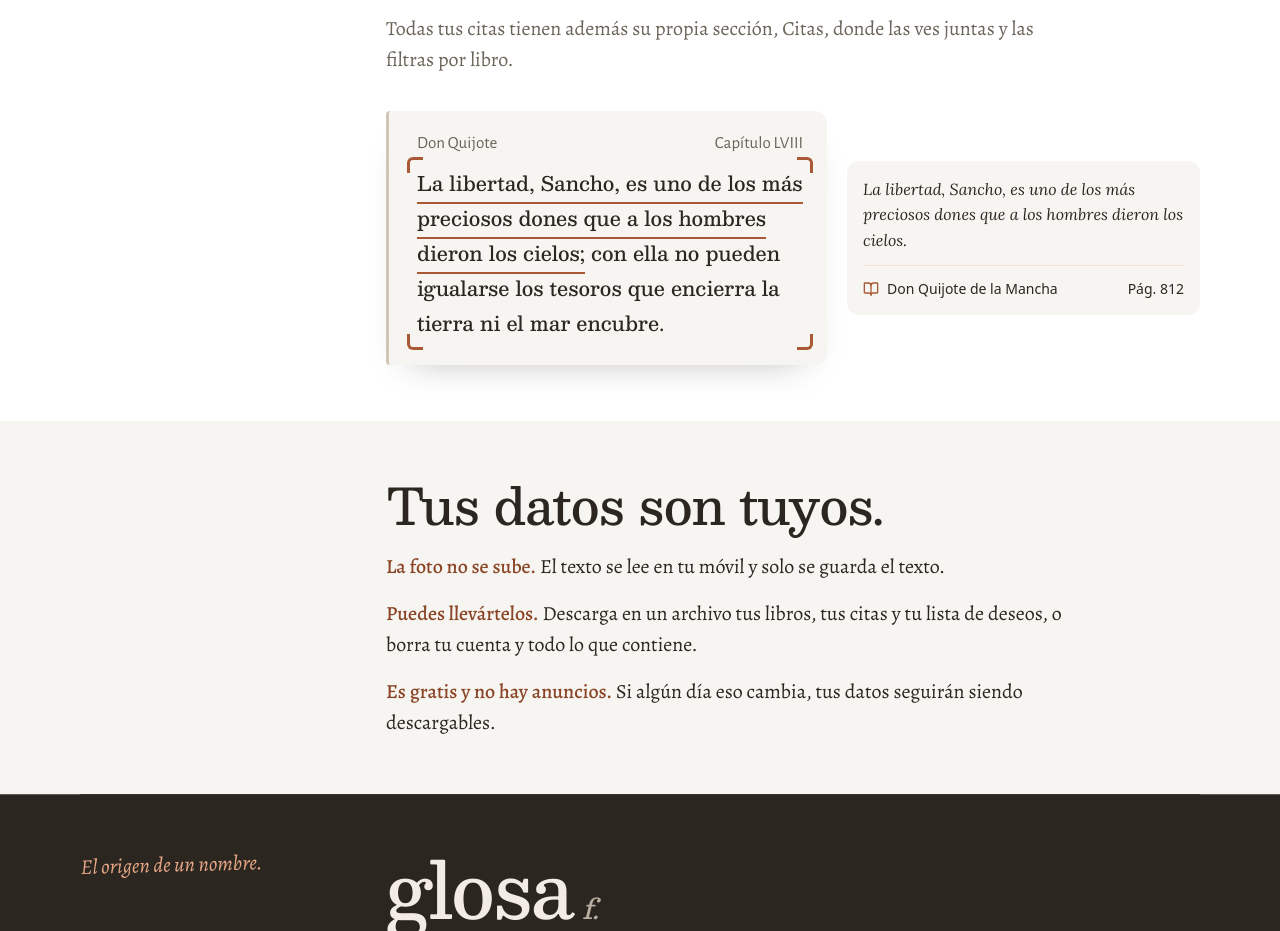
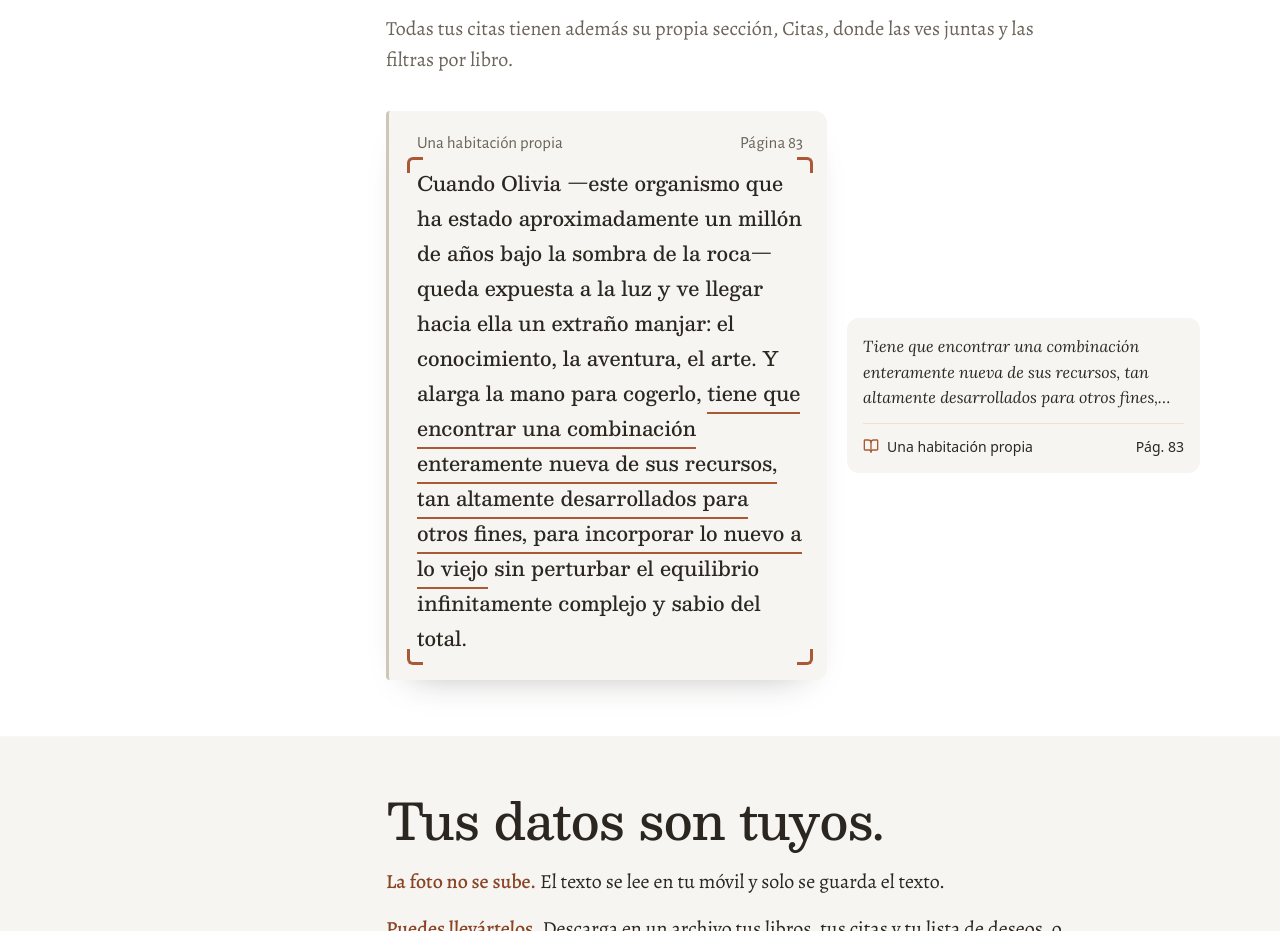
Before and after one commit to IsaSaete/biblioteca-frontend, a React (Vite) app: page / in a window 1280 px wide. Shown: the part 2420-3351 px from the top of the page. Built offline with nearby package versions, Linux system fonts and the light colour scheme; no server answers; a web font is replaced by a local one.

Commit message:
Use a passage of A Room of One's Own in the landing quote
Co-Authored-By: Claude Sonnet 5.5 <noreply@anthropic.com>
Claude-Session: https://claude.ai/code/session_01PxgBuk3eCN2wPpEjFaA6JB

```diff
--- a/src/domains/landing/components/QuotesSection/QuotesSection.tsx
+++ b/src/domains/landing/components/QuotesSection/QuotesSection.tsx
@@ -108,13 +108,14 @@ const QuotesSection = () => {
             }}
           >
             <span>{page.book}</span>
-            <span>{page.chapter}</span>
+            <span>{page.location}</span>
           </Typography>
           <Typography
             variant="landingDisplay"
             component="p"
             sx={{ position: "relative", fontSize: "1em", lineHeight: 1.75 }}
           >
+            {page.before}{" "}
             <Box
               component="span"
               sx={(theme) => ({
@@ -135,7 +136,7 @@ const QuotesSection = () => {
             >
               {page.highlighted}
             </Box>{" "}
-            {page.rest}
+            {page.after}
             <Box
               aria-hidden="true"
               component="span"
--- a/src/domains/landing/content/landingContent.ts
+++ b/src/domains/landing/content/landingContent.ts
@@ -68,11 +68,14 @@ export const quotesContent = {
     "Todas tus citas tienen además su propia sección, Citas, donde las ves juntas y las filtras por libro.",
   ],
   page: {
-    book: "Don Quijote",
-    chapter: "Capítulo LVIII",
+    book: "Una habitación propia",
+    location: "Página 83",
+    before:
+      "Cuando Olivia —este organismo que ha estado aproximadamente un millón de años bajo la sombra de la roca— queda expuesta a la luz y ve llegar hacia ella un extraño manjar: el conocimiento, la aventura, el arte. Y alarga la mano para cogerlo,",
     highlighted:
-      "La libertad, Sancho, es uno de los más preciosos dones que a los hombres dieron los cielos;",
-    rest: "con ella no pueden igualarse los tesoros que encierra la tierra ni el mar encubre.",
+      "tiene que encontrar una combinación enteramente nueva de sus recursos, tan altamente desarrollados para otros fines, para incorporar lo nuevo a lo viejo",
+    after:
+      "sin perturbar el equilibrio infinitamente complejo y sabio del total.",
   },
 } as const;
 
@@ -80,13 +83,13 @@ export const quotesContent = {
 // cuenta): se pinta con la misma tarjeta que Citas.
 export const demoQuote: Quote = {
   id: "demo-quote",
-  text: "La libertad, Sancho, es uno de los más preciosos dones que a los hombres dieron los cielos.",
-  page: 812,
+  text: "Tiene que encontrar una combinación enteramente nueva de sus recursos, tan altamente desarrollados para otros fines, para incorporar lo nuevo a lo viejo.",
+  page: 83,
   createdAt: "2026-11-02T00:00:00.000Z",
   book: {
     id: "demo-book",
-    title: "Don Quijote de la Mancha",
-    authors: ["Miguel de Cervantes"],
+    title: "Una habitación propia",
+    authors: ["Virginia Woolf"],
   },
 };
 
```
